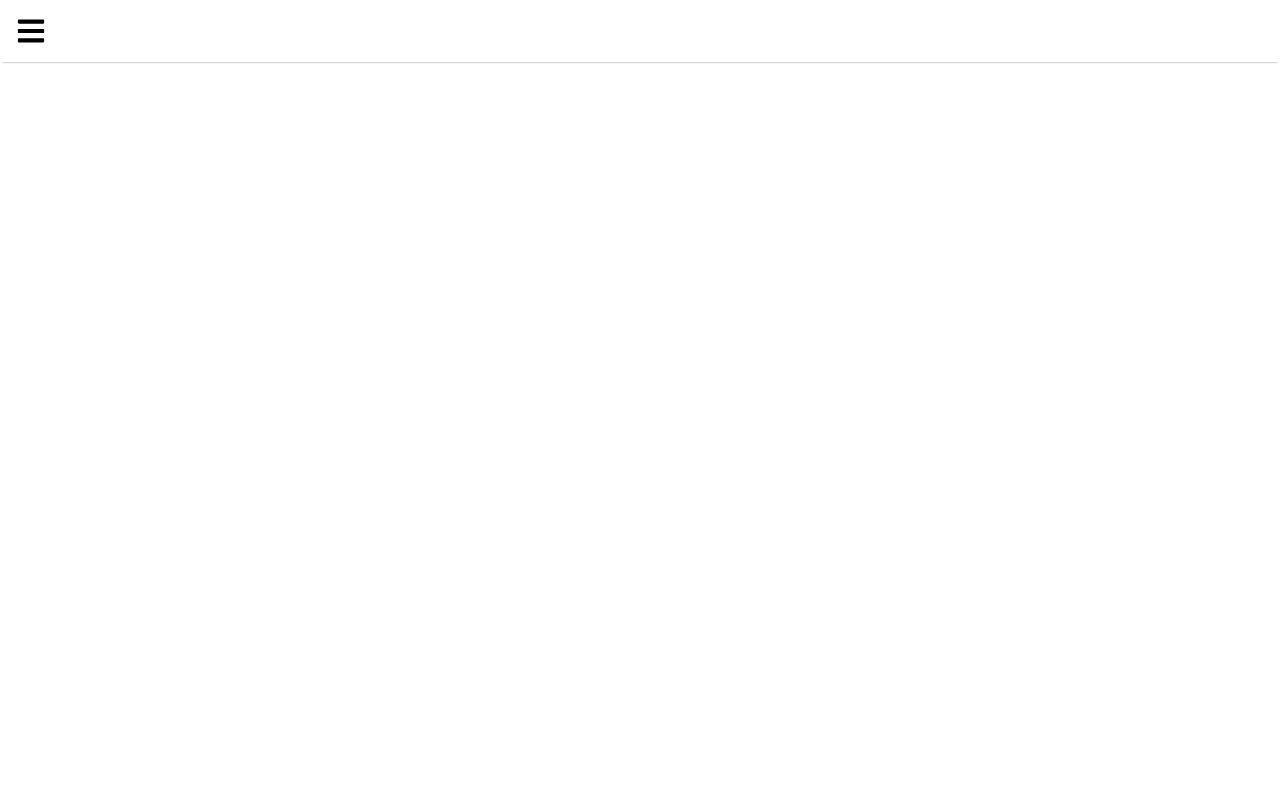
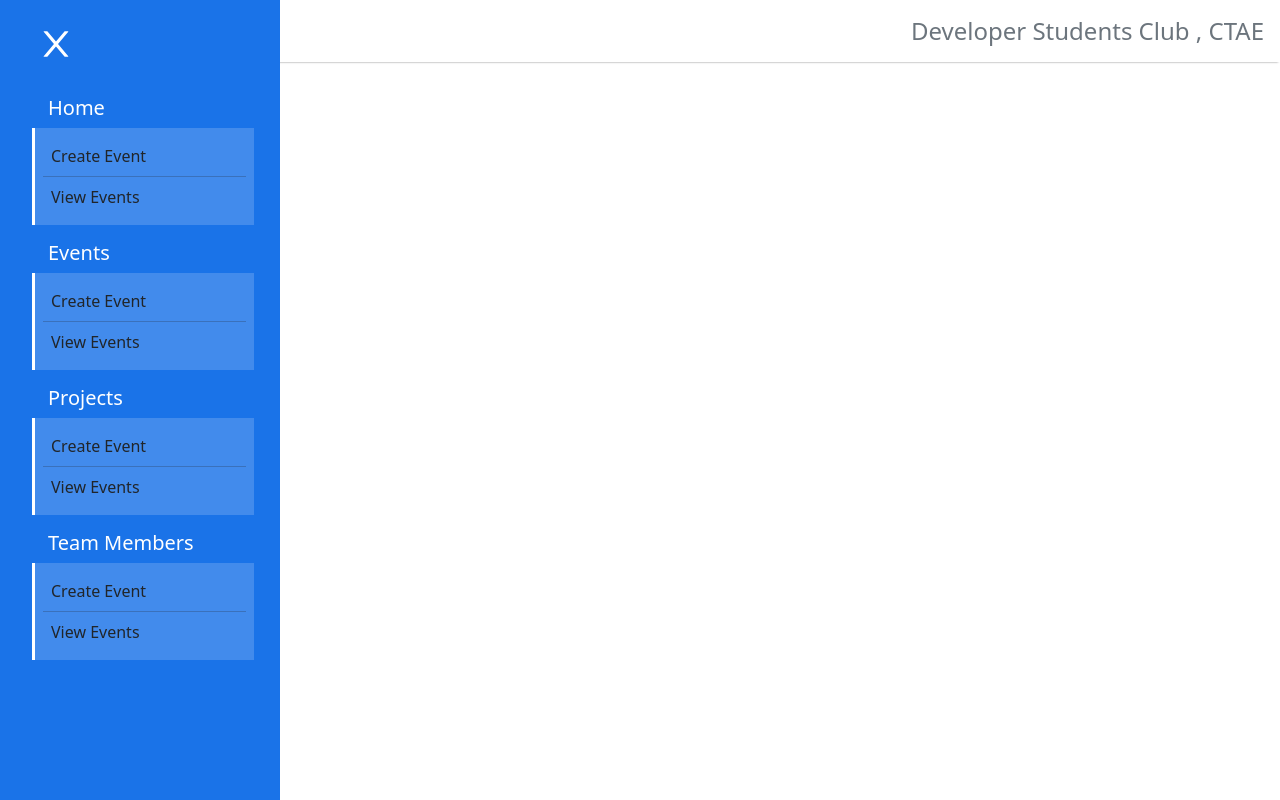
Before and after one commit to GDSC-CTAE/dscctae-cms, a React (Create React App) app in the folder frontend/: page /dash-board in a window 1280 px wide. Built offline with nearby package versions, Linux system fonts and the light colour scheme.

Commit message:
navbar modified

```diff
--- a/frontend/src/DashBoard/dashboard.css
+++ b/frontend/src/DashBoard/dashboard.css
@@ -8,10 +8,11 @@
 }
 .nav-menu{
     background-color: #1a73e8 ;
-    width: 250px;
+    width: 280px;
     height: 100vh;
+    padding-right: 2%;
     display: flex;
-    justify-content: center;
+    /* justify-content: center; */
     position: fixed;
     top:0;
     left: -100%;
--- a/frontend/src/DashBoard/dashboard.js
+++ b/frontend/src/DashBoard/dashboard.js
@@ -6,7 +6,7 @@
 import './dashboard.css';
 
 export default function DashBoard(){
-    const [sidebar,setSidebar] = useState(false);
+    const [sidebar,setSidebar] = useState(true);
     const showSidebar = () => setSidebar(!sidebar);
     return(
         <>
@@ -14,6 +14,9 @@
             <Link to='#' className="menu-bars">
                 <FaIcons.FaBars className="bar-icon" onClick={showSidebar} />
             </Link>
+            <div >
+                <h4 className="text-muted">Developer Students Club , CTAE </h4>
+            </div>
         </div>
         <nav className={sidebar ? 'nav-menu active' : 'nav-menu'}>
             <Sidenav />
--- a/frontend/src/Data/data.js
+++ b/frontend/src/Data/data.js
@@ -3,18 +3,55 @@
 export const SidebarData = [
     {
         title:'Home',
-        path:'/',
+        subNav:[
+            {
+                title:'Create Event',
+                path:"/create-event"
+            },
+            {
+                title:'/View Events',
+                path:'view-all-events'
+            }
+        ]
+
     },
     {
         title:'Events',
-        path:'/events',
+        subNav:[
+            {
+                title:'Create Event',
+                path:"/create-event"
+            },
+            {
+                title:'/View Events',
+                path:'view-all-events'
+            }
+        ]
     },
     {
         title:'Projects',
-        path:'/projects',
+        subNav:[
+            {
+                title:'Create Project',
+                path:'/create-project'
+            },
+            {
+                title:'/View Projects',
+                path:"/view-all-projects"
+            }
+        ]
     },
     {
         title:'Team Members',
-        path:'/team-member'
+        subnav:[
+            {
+                title:"Add Team Member",
+                path:"/add-team-member",
+            },
+            {
+                title:"View Team Members",
+                path:"/view-all-team-members",
+            }
+        ]
     }
 ]
--- a/frontend/src/Sidenav/sidenav.css
+++ b/frontend/src/Sidenav/sidenav.css
@@ -2,32 +2,42 @@
   display: flex;
   justify-content: start;
   align-items: center;
-
+  color: white;
+  font-size: 20px;
   list-style: none;
   height: 40px;
-
+  padding: 0px 16px;
+  font-weight: 400;
 }
 .navbar-toggle{
-  font-size: 30px;
+  font-size: 40px;
+  font-weight:900;
 }
-
-.nav-text a{
-  color: white !important;
-  font-size: 20px;
-  width: 100%;
-  display: flex;
-  height: 100%;
-  padding: 0px 16px;
-  align-items: center;
-  border-radius: 50%;
+.close-bars{
+  color: white;
+}
+.nav-selected{
+  background-color: rgba(255, 255, 255, 0.74);
+  color: #1a73e8 ;
+  border-radius: 5px 5px 5px 5px;
+}
+.sub-nav{
+  border-left: 3px solid white;
+  background-color: rgba(255, 255, 255, 0.171);
+  cursor: pointer;
 }
 
 .nav-text:hover{
+  background-color: rgba(255, 255, 255, 0.171);
+  color: black;
+  border-radius: 5px 5px 5px 5px;
+  color: white;
+  font-weight: 400;
+  cursor: pointer;
+}
+.nav-text:focus{
   background-color: white;
-  border-radius: 30px 30px 30px 30px;
-}
-.nav-text a :hover{
-  color: bisque !important;
+  color: black;
 }
 .nav-menu-item{
   width: 100%;
--- a/frontend/src/Sidenav/sidenav.js
+++ b/frontend/src/Sidenav/sidenav.js
@@ -1,24 +1,49 @@
-import React from 'react'
+import React , {useState} from 'react'
 import './sidenav.css'
 import { Link } from 'react-router-dom'
 import * as AiIcons from 'react-icons/ai';
 import { SidebarData } from '../Data/data';
-export default function sidenav(){
+
+// function subNav(about){
+//     return about.map((feature,index) => {
+//       return (
+//         <ul>
+//           <li key={index}>{feature.title}</li>
+//         </ul>
+//       );
+//     });
+//   }
+
+
+export default function Sidenav(){
+    const[color,changeColor] = useState(false);
+    const changeBackgroundColor = () =>{
+        changeColor(!color)
+    }
     return(
         <>
-           <ul className="nav-menu-items ">
-                <li className="navbar-toggle">
-                    <Link to="#" className="manu-bars">
+           <ul className="nav-menu-items w-100">
+                <li className="navbar-toggle p-1">
+                    <Link to="#" className="close-bars">
                         <AiIcons.AiOutlineClose />
                     </Link>
                 </li>
                 {SidebarData.map((item,index)=>{
                     return(
-                        <li key={index} className="nav-text " >
-                            <Link to={item.path}>
-                                {item.title}
-                            </Link>
-                        </li>
+                        <>
+                        <div key={index} className="nav-text mt-2"  onClick={changeBackgroundColor}>
+                            {item.title}
+                        </div>
+                        <div className="sub-nav p-2" >
+                            <li className="p-2">
+                                Create Event
+                            </li>
+                            <hr />
+                            <li className="p-2">
+                                View Events
+                            </li>
+                        </div>
+                        </>
                     )
                 })}
             </ul>
--- a/frontend/src/index.css
+++ b/frontend/src/index.css
@@ -16,13 +16,16 @@
   --bs-gutter-x: 0rem !important;
 }
 /* #1a73e8  */
-h3{
+h3,h4,h1,h2,h5,h6{
   margin:0% !important;
 }
 li{
   list-style: none;
 }
 a{
-  color: black !important;
+
   text-decoration: none !important;
 }
+hr{
+  margin: 0% !important;
+}
```
